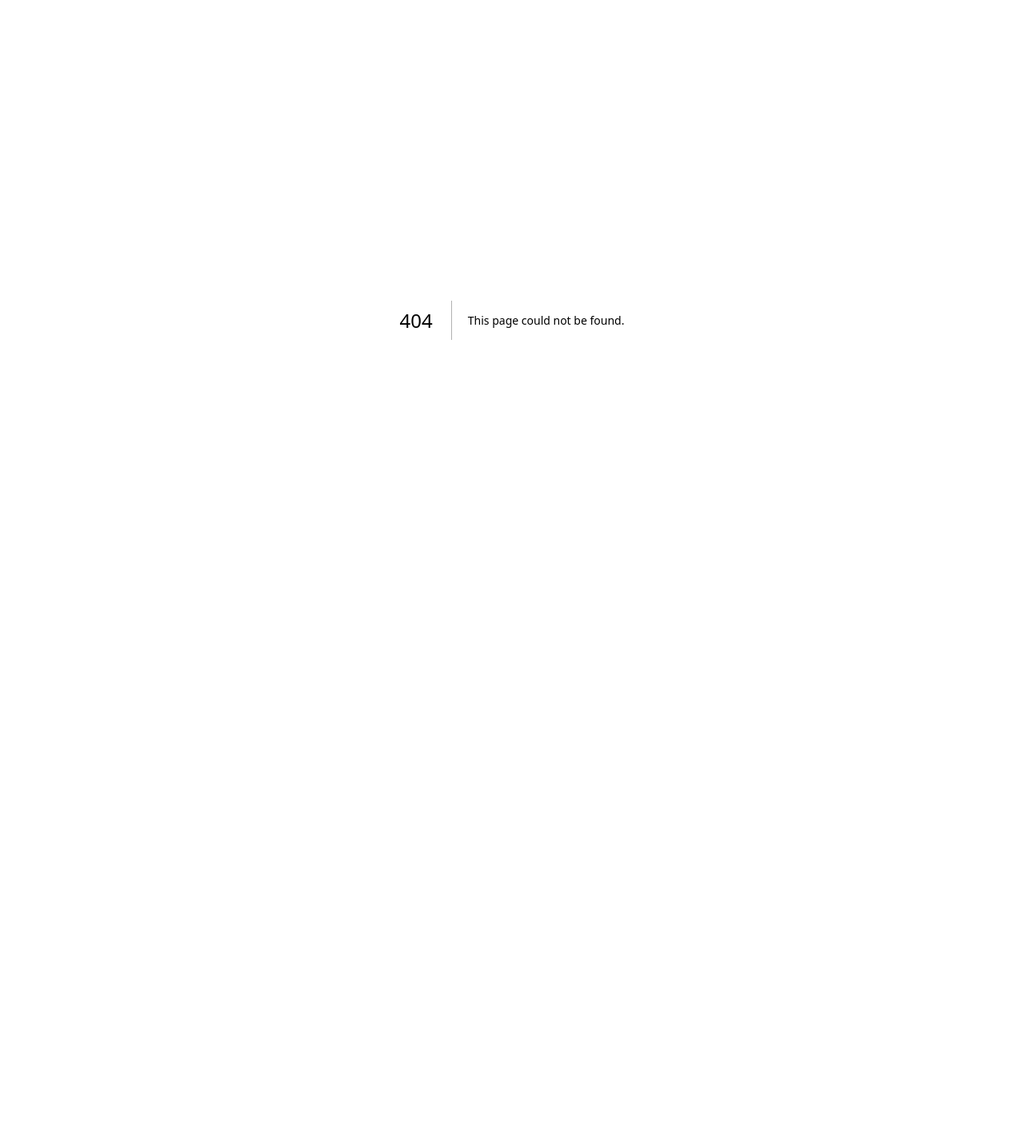
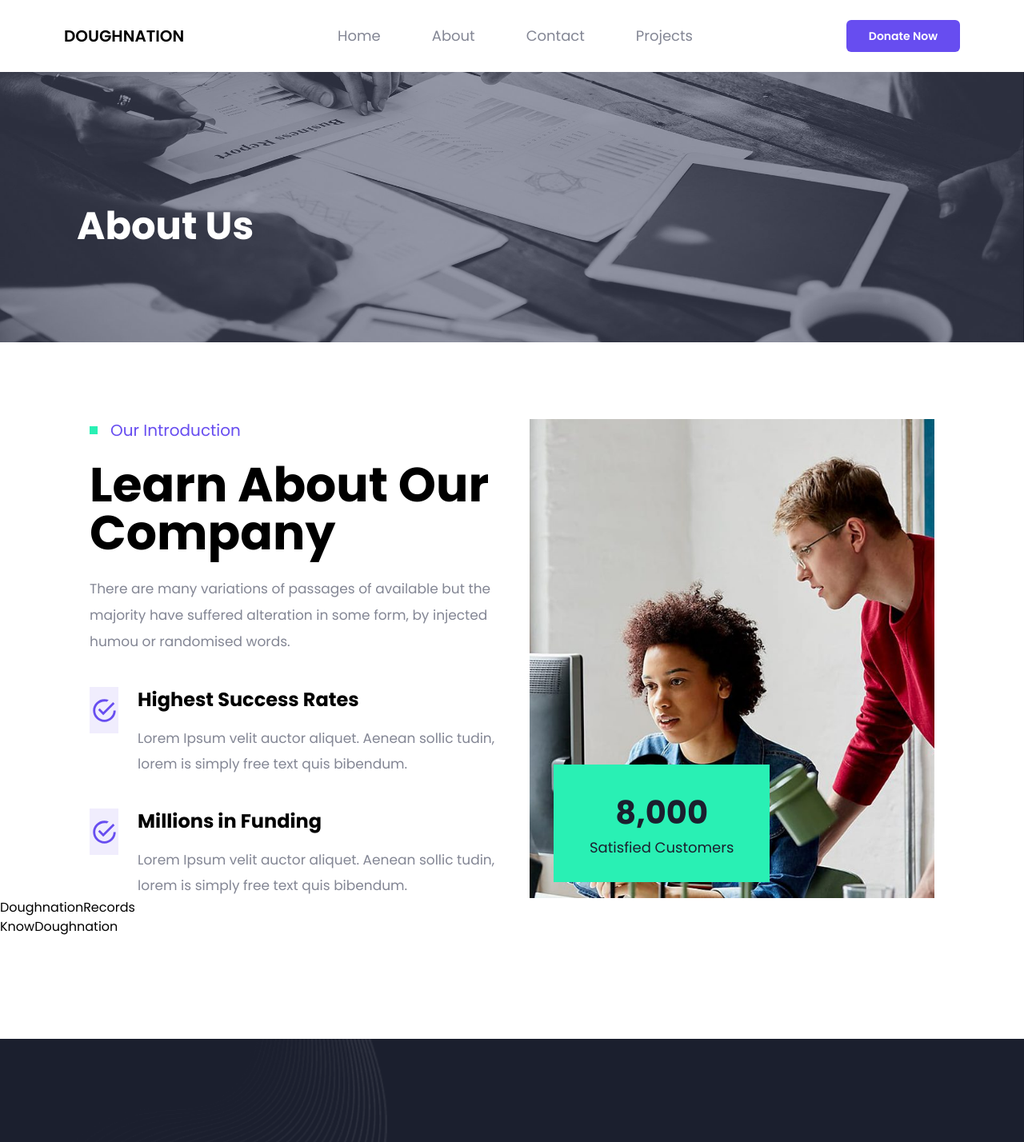
Before and after one commit to spanzyteo/Doughnation, a Next.js app: page /about-us in a window 1280 px wide. Before the commit this address had no page. Shown: the top 1428 px of the page at 80% size. Before the commit the page ends 800 px from the top, so only its background shows below. Built offline with nearby package versions, Linux system fonts and the light colour scheme.

Commit message:
create about page

```diff
--- /dev/null
+++ b/app/about-us/page.tsx
@@ -0,0 +1,74 @@
+import { IoMdCheckmarkCircleOutline } from 'react-icons/io'
+import KnowDoughnation from '../components/KnowDoughnation'
+import DoughnationRecords from '../components/DoughnationRecords'
+
+const AboutUs = () => {
+  return (
+    <div className="flex flex-col mt-[90px]">
+      <div className="w-full relative">
+        <img
+          src={'/page-bg.jpg'}
+          alt="background"
+          className="max-h-[338px] w-full"
+        />
+        <h1 className="absolute top-1/2 left-24 font-bold text-white text-2xl md:text-5xl">
+          About Us
+        </h1>
+      </div>
+      <div className="flex flex-col lg:flex-row gap-8 lg:gap-0 mt-24 px-5 md:px-10 xl:px-28">
+        <div className="flex flex-col">
+          <div className="flex items-center gap-4">
+            <div className="bg-[#29F0B4] h-[10px] w-[10px]"></div>
+            <h1 className="text-xl text-[#674DF0]">Our Introduction</h1>
+          </div>
+          <h1 className="mt-6 font-bold lg:text-6xl md:text-4xl text-3xl w-auto">
+            Learn About Our Company
+          </h1>
+          <h1 className="mt-6 leading-[33px] max-w-[800px] text-[#838694] text-[17px]">
+            There are many variations of passages of available but the majority
+            have suffered alteration in some form, by injected humou or
+            randomised words.
+          </h1>
+          <div className="mt-10 flex gap-6">
+            <div className="w-[58px] h-[58px] bg-[#F0EDFD] flex items-center justify-center">
+              <IoMdCheckmarkCircleOutline className="text-[#674DF0] h-[35px] w-[35px]" />
+            </div>
+            <div className="flex flex-col gap-4">
+              <h1 className="text-2xl font-bold">Highest Success Rates</h1>
+              <h1 className="text-[#838694] text-[17px] max-w-[890px] leading-[32px]">
+                Lorem Ipsum velit auctor aliquet. Aenean sollic tudin, lorem is
+                simply free text quis bibendum.
+              </h1>
+            </div>
+          </div>
+          <div className="mt-10 flex gap-6">
+            <div className="w-[58px] h-[58px] bg-[#F0EDFD] flex items-center justify-center">
+              <IoMdCheckmarkCircleOutline className="text-[#674DF0] h-[35px] w-[35px]" />
+            </div>
+            <div className="flex flex-col gap-4">
+              <h1 className="text-2xl font-bold">Millions in Funding</h1>
+              <h1 className="text-[#838694] text-[17px] max-w-[890px] leading-[32px]">
+                Lorem Ipsum velit auctor aliquet. Aenean sollic tudin, lorem is
+                simply free text quis bibendum.
+              </h1>
+            </div>
+          </div>
+        </div>
+        <div className="relative">
+          <img
+            src="/about-img.jpg"
+            alt="img"
+            className="w-full h-full object-cover"
+          />
+          <h1 className="font-bold text-[#1b1f2e] text-[40px] bg-[#29F0B4] py-[30px] px-[45px] absolute bottom-[20px] left-[30px] text-center">
+            8,000 <p className="font-normal text-[18px]">Satisfied Customers</p>
+          </h1>
+        </div>
+      </div>
+      <DoughnationRecords />
+      <KnowDoughnation />
+    </div>
+  )
+}
+
+export default AboutUs
--- a/app/components/ClientProvider.tsx
+++ b/app/components/ClientProvider.tsx
@@ -2,6 +2,9 @@
 import { ReactNode } from "react"
 import { Provider } from "react-redux"
 import { store } from "../store"
+import Navbar from "./Navbar"
+import ContactAndFooter from "./ContactAndFooter"
+import Sidebar from "./Sidebar"
 
 export default function ClientProvider({
   children,
@@ -10,7 +13,10 @@ export default function ClientProvider({
 }>) {
   return (
     <Provider store={store}>
+      <Navbar />
+      <Sidebar />
       {children}
+      <ContactAndFooter />
     </Provider>
   )
 }
--- /dev/null
+++ b/app/components/DoughnationRecords.tsx
@@ -0,0 +1,7 @@
+import React from 'react'
+
+const DoughnationRecords = () => {
+  return <div>DoughnationRecords</div>
+}
+
+export default DoughnationRecords
--- /dev/null
+++ b/app/components/KnowDoughnation.tsx
@@ -0,0 +1,9 @@
+import React from 'react'
+
+const KnowDoughnation = () => {
+  return (
+    <div>KnowDoughnation</div>
+  )
+}
+
+export default KnowDoughnation
--- a/app/components/Navbar.tsx
+++ b/app/components/Navbar.tsx
@@ -2,6 +2,7 @@
 import { BiMenuAltLeft } from 'react-icons/bi'
 import { useAppDispatch } from '../store/hooks'
 import { openSidebar } from '../store/sidebarSlice'
+import Link from 'next/link'
 
 const Navbar = () => {
   const dispatch = useAppDispatch()
@@ -11,13 +12,26 @@ const Navbar = () => {
   }
   return (
     <div className="h-[90px] flex items-center justify-between fixed top-0 right-0 left-0 px-8 lg:px-20 bg-white z-10">
-      <BiMenuAltLeft className='block lg:hidden h-[30px] w-[30px] text-black' onClick={() => handleOPenSidebar()}/>
-      <h1 className="font-semibold lg:text-xl text-sm text-black">DOUGHNATION</h1>
-      <div className="lg:flex hidden gap-10 items-center">
-        <h1>Home</h1>
-        <h1>About</h1>
-        <h1>Contact</h1>
-        <h1>Projects</h1>
+      <BiMenuAltLeft
+        className="block lg:hidden h-[30px] w-[30px] text-black"
+        onClick={() => handleOPenSidebar()}
+      />
+      <h1 className="font-semibold lg:text-xl text-sm text-black">
+        DOUGHNATION
+      </h1>
+      <div className="lg:flex hidden gap-16 items-center">
+        <Link href={'/'} className="text-[#838694] text-lg">
+          Home
+        </Link>
+        <Link href={'/about-us'} className="text-[#838694] text-lg">
+          About
+        </Link>
+        <Link href={'/contact'} className="text-[#838694] text-lg">
+          Contact
+        </Link>
+        <Link href={'/projects'} className="text-[#838694] text-lg">
+          Projects
+        </Link>
       </div>
       <button className="bg-[#674DF0] lg:px-7 px-3 lg:py-[0.6rem] py-[0.4rem] text-white rounded-md text-[14px] lg:font-semibold">
         Donate Now
--- a/app/components/Sidebar.tsx
+++ b/app/components/Sidebar.tsx
@@ -4,6 +4,7 @@ import { motion, AnimatePresence } from 'framer-motion'
 import { useEffect } from 'react'
 import { useAppDispatch, useAppSelector } from '../store/hooks'
 import { closeSidebar } from '../store/sidebarSlice'
+import Link from 'next/link'
 
 const Sidebar = () => {
   const sidebar = useAppSelector((state) => state.sidebar.sidebarOPen)
@@ -48,13 +49,37 @@ const Sidebar = () => {
             transition={{ type: 'tween', duration: 0.3 }}
             className="lg:hidden flex flex-col fixed top-0 left-0 bottom-0 w-[80%] bg-white z-20 px-5 shadow-lg"
           >
-            <h1 className="text-gray-700 mt-6">Home</h1>
+            <Link
+              href={'/'}
+              onClick={() => handleCloseSidebar()}
+              className="text-gray-700 mt-6"
+            >
+              Home
+            </Link>
             <div className="mt-4 border-t border-t-gray-300 w-full"></div>
-            <h1 className="text-gray-700 mt-4">About</h1>
+            <Link
+              href={'/about-us'}
+              onClick={() => handleCloseSidebar()}
+              className="text-gray-700 mt-4"
+            >
+              About
+            </Link>
             <div className="mt-4 border-t border-t-gray-300 w-full"></div>
-            <h1 className="text-gray-700 mt-4">Contact</h1>
+            <Link
+              href={'/contact'}
+              onClick={() => handleCloseSidebar()}
+              className="text-gray-700 mt-4"
+            >
+              Contact
+            </Link>
             <div className="mt-4 border-t border-t-gray-300 w-full"></div>
-            <h1 className="text-gray-700 mt-4">Project</h1>
+            <Link
+              href={'/project'}
+              onClick={() => handleCloseSidebar()}
+              className="text-gray-700 mt-4"
+            >
+              Project
+            </Link>
             <div className="mt-4 border-t border-t-gray-300 w-full"></div>
           </motion.div>
 
--- a/app/page.tsx
+++ b/app/page.tsx
@@ -1,19 +1,14 @@
-import Navbar from "./components/Navbar";
 import Banner from "./components/Banner";
 import Categories from "./components/Categories";
 import FeaturedProjects from "./components/FeaturedProjects";
-import Sidebar from "./components/Sidebar";
 import CreativitySection from "./components/CreativitySection";
 import Partners from "./components/Partners";
 import Testimonials from "./components/Testimonials";
 import TeamMembers from "./components/TeamMembers";
-import ContactAndFooter from "./components/ContactAndFooter";
 
 export default function Home() {
   return (
     <div className="relative">
-      <Navbar />
-      <Sidebar />
       <Banner />
       <Categories />
       <FeaturedProjects />
@@ -21,7 +16,6 @@ export default function Home() {
       <Partners />
       <Testimonials />
       <TeamMembers />
-      <ContactAndFooter />
     </div>
   )
 }
```
Also changed, not shown: public/about-img.jpg (added), public/page-bg.jpg (added).
